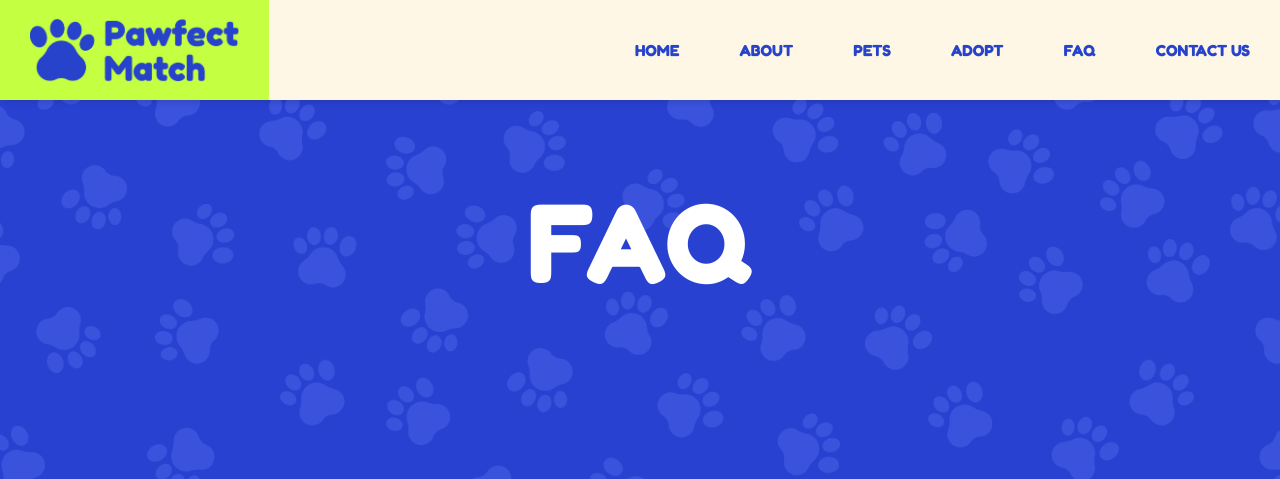
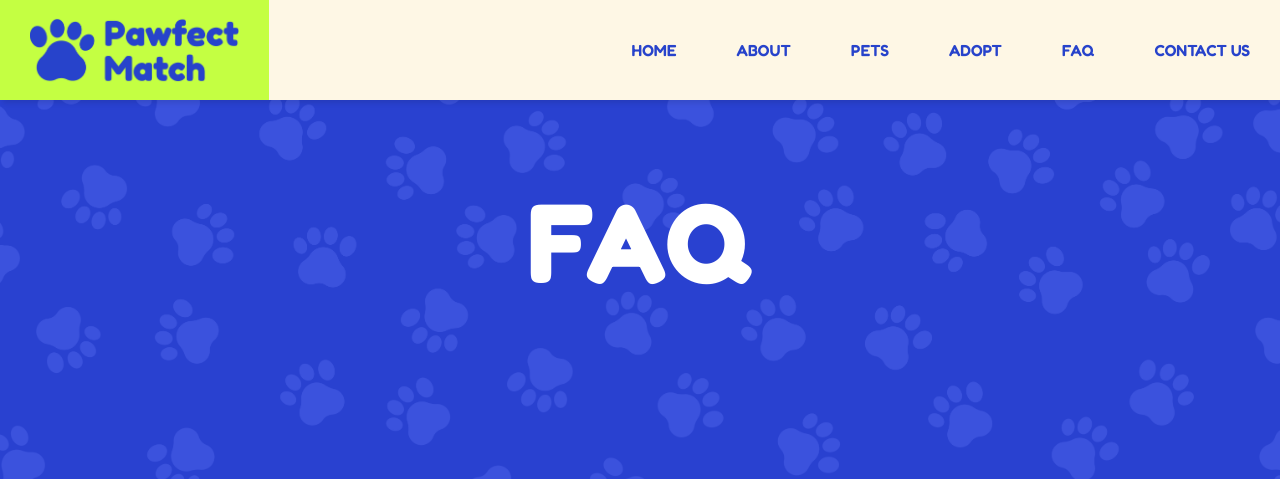
Before and after one commit to Alex-Shanley/Pawfect-Match, a Flask app: page /faq in a window 1280 px wide. Shown: the top 479 px of the page. Run offline with Flask 3, Linux system fonts and the light colour scheme.

Commit message:
font weight

```diff
--- a/static/css/style.css
+++ b/static/css/style.css
@@ -89,7 +89,7 @@ body {
   display: flex;
   align-items: center;
   color: #2743CB;
-  font-weight: 700;
+  font-weight: 600;
   transition: color 0.4s ease-in-out;
 }
 
```
Also changed, not shown: 1 other file.
